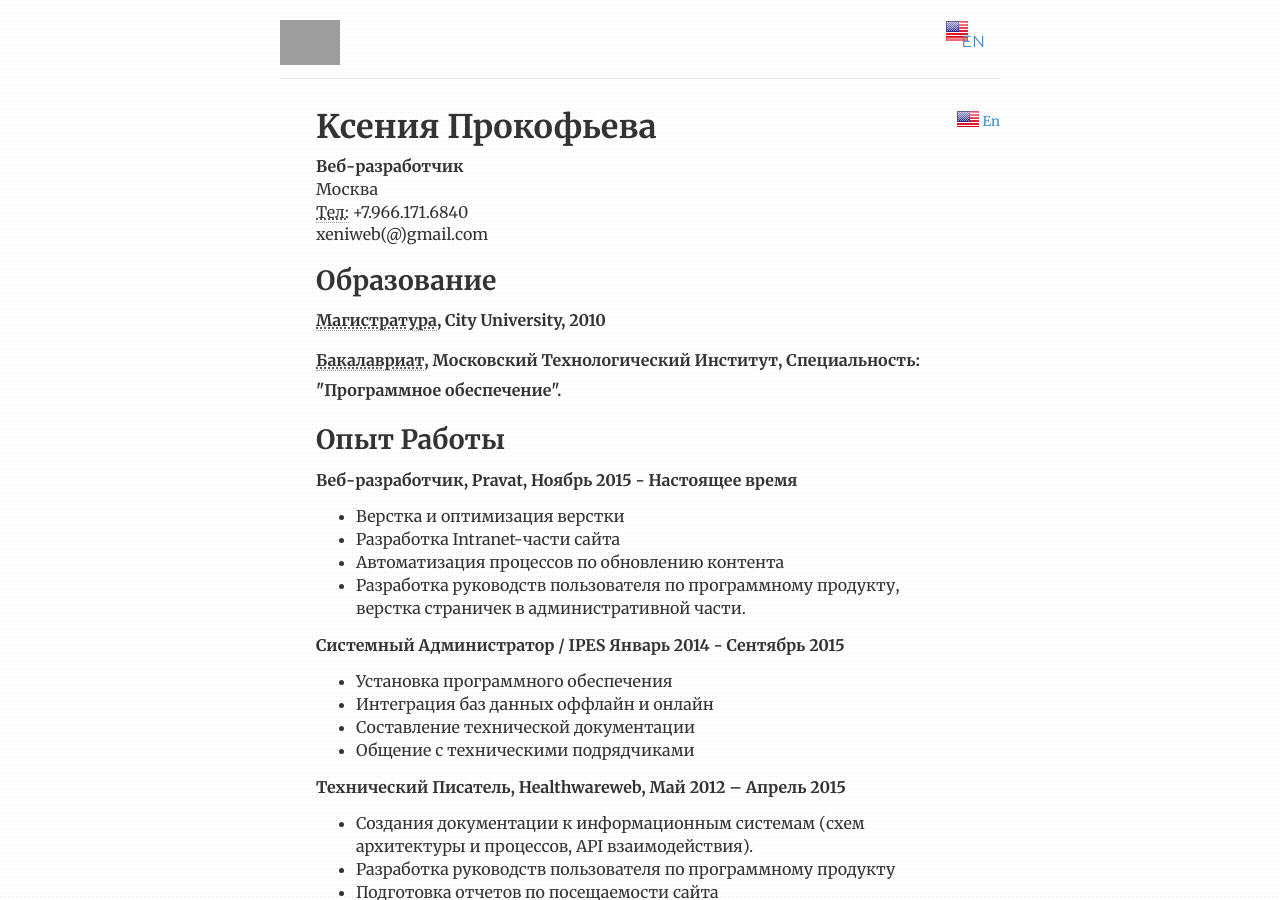
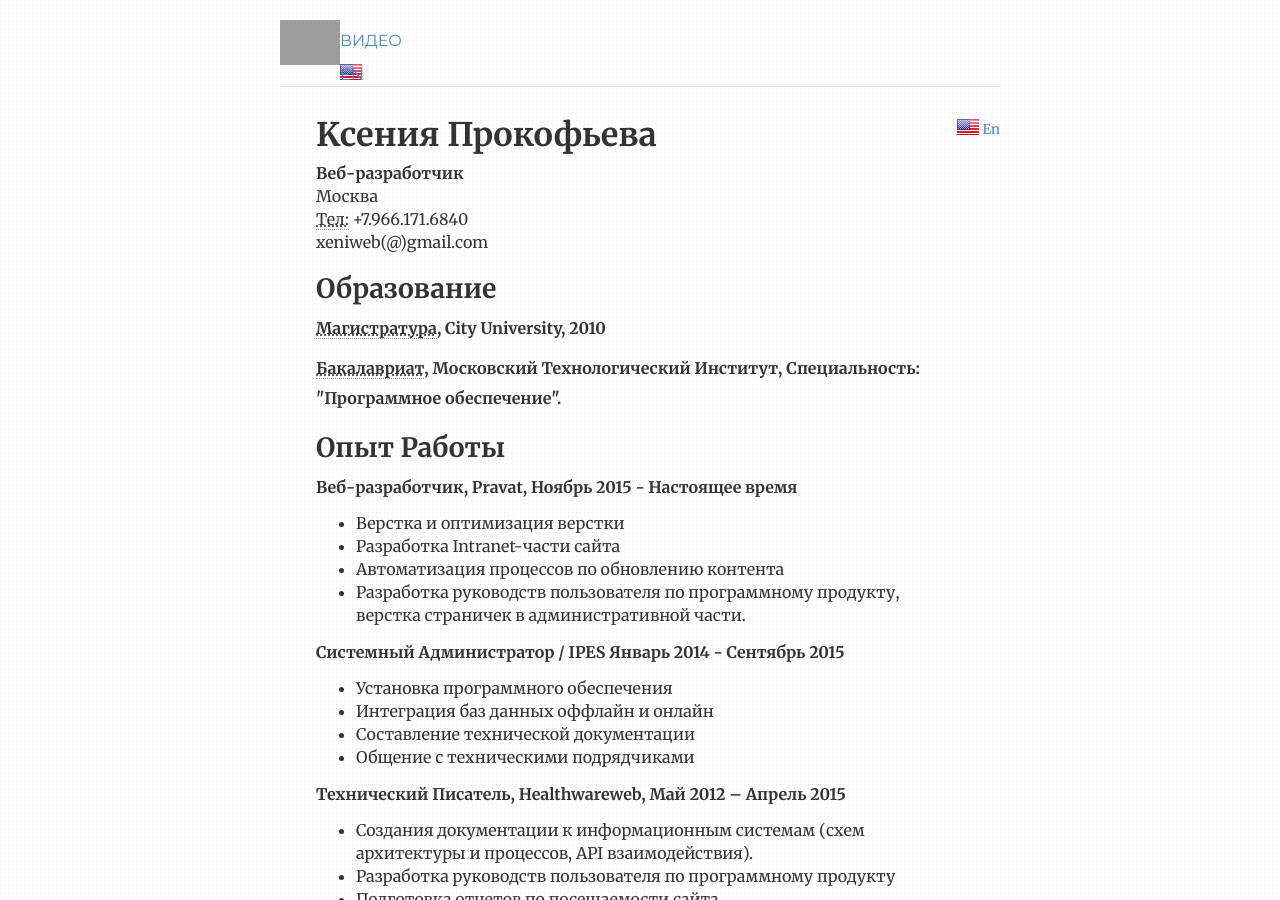
Before and after one commit to cvkp/cvkp.github.io, a Jekyll site: the page built from index.html, in a window 1280 px wide and 900 px high. Built offline with Jekyll 4.4.1, drawn with Linux system fonts in a browser that asks for light colours; nearby versions of some CDN libraries; the list of posts is cut into pages by our own code; grey boxes are pictures that could not be loaded.

Commit message:
Update header.html

```diff
--- a/_includes/header.html
+++ b/_includes/header.html
@@ -10,14 +10,15 @@
         </a>
 
 
+<li> <a href="/notes/video.html">видео<span class="languages" id="languages"></span></a> </li>
 
 
 
-        <li class="pull-right languages" id="languages""><a href="/index-en" class="en" title="en">En</a></li>
 
-      <!--  <li class="pull-right {{ page.contact }}"><a href="/contact" title="Contact">Contact</a></li> -->
-        <!-- <li class="{{ page.notes }}"><a href="/notes" title="notes">Notes</a></li>-->
-        <!-- https://media.giphy.com/media/wvzQRJ5q6WSNW/source.gif (nice logo)-->
+        <a href="/index-en" class="en" title="en">En</a>
+
+       </li>
+
 
     </ul>
 
```
